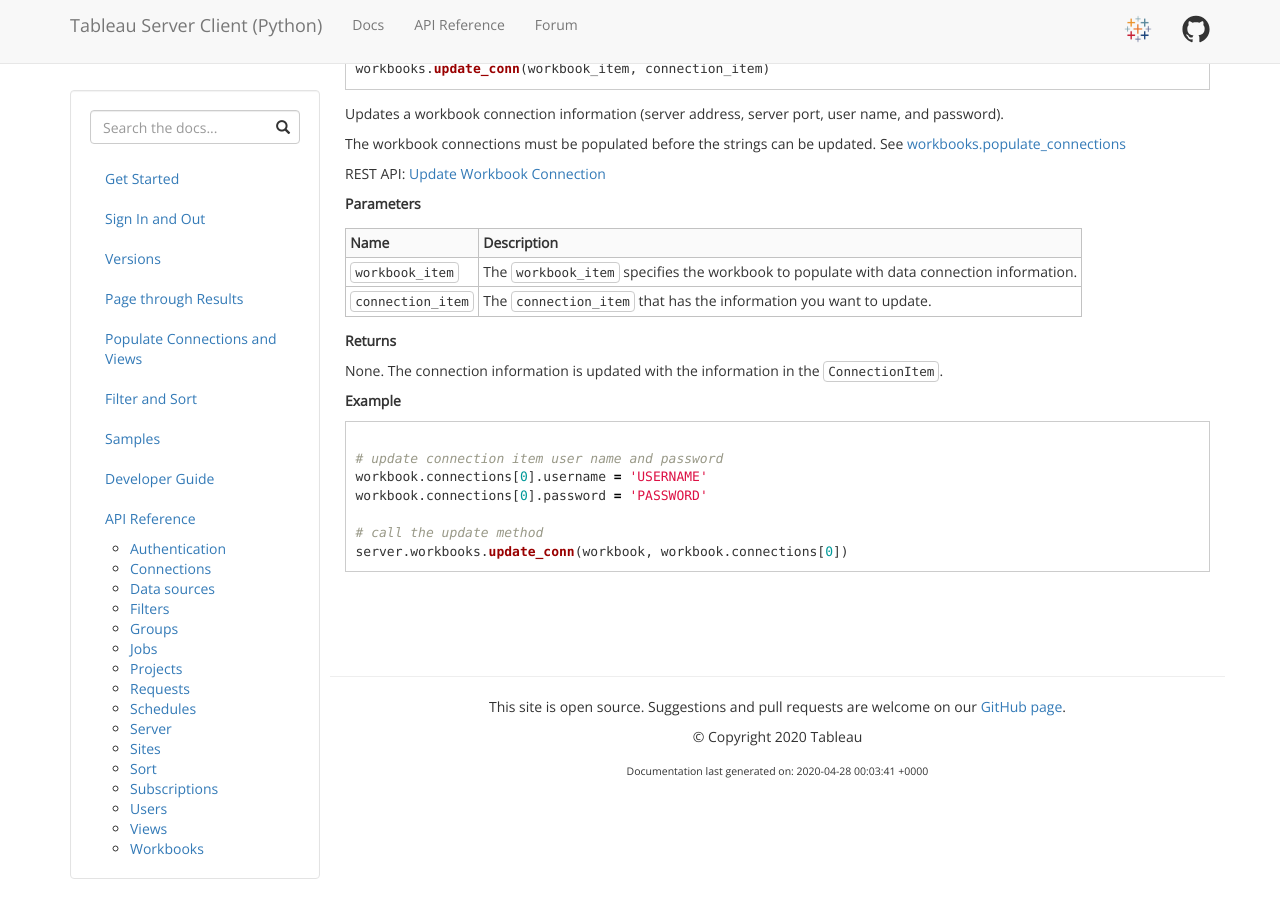
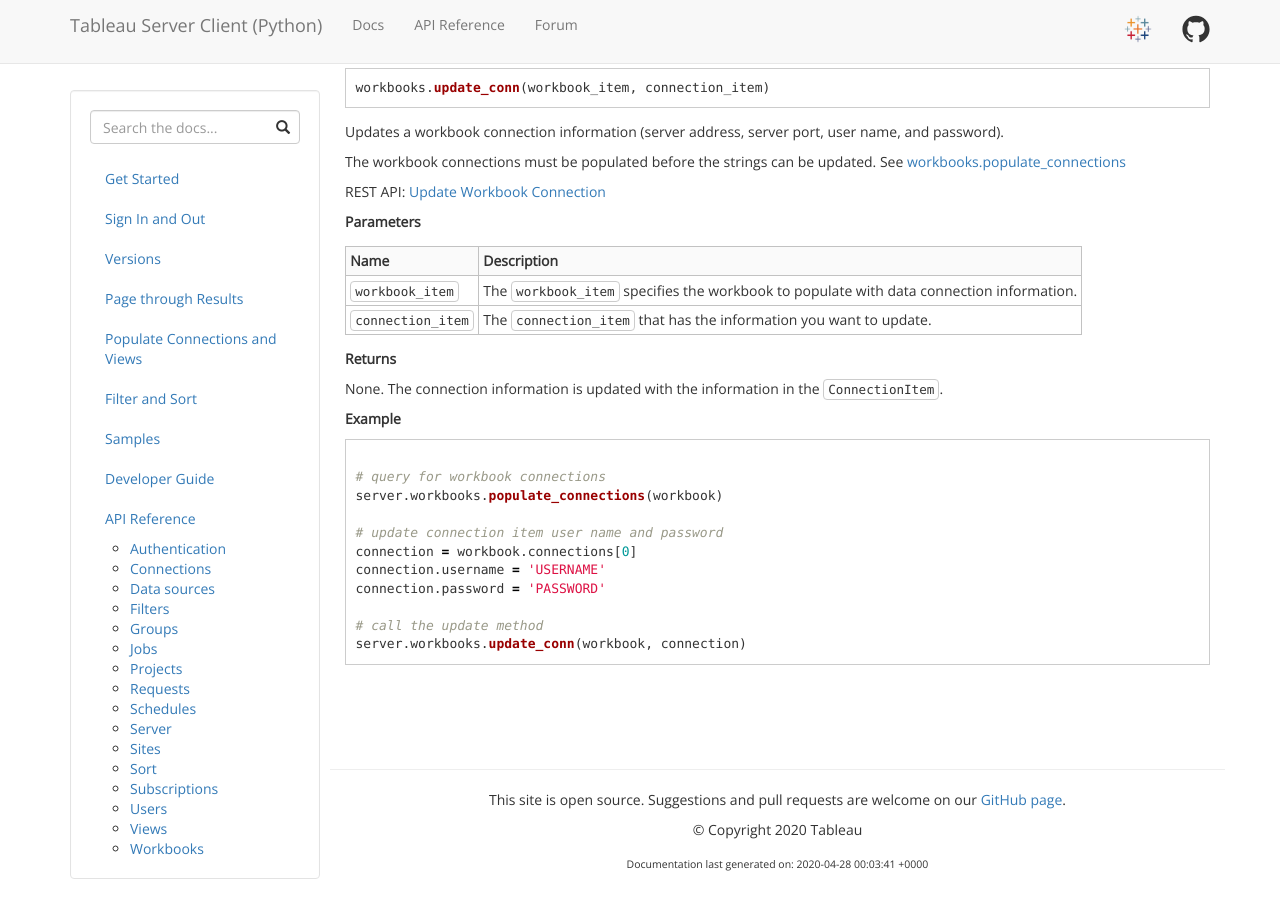
Before and after one commit to tableau/server-client-python, a Jekyll site: the page built from docs/api-ref.md, in a window 1280 px wide and 900 px high, scrolled down 70078 px. Built offline with Jekyll 4.4.1, drawn with Linux system fonts in a browser that asks for light colours; some of the changed text lies outside the part shown.

Commit message:
[DOC] Fix connection usage in docs
Fixing errors in the sample code for using datasource/workbook connections. The populate_connections method for workbook/datasource is implemented using the fetcher pattern, so it is best practice to save the connection items in a separate variable.

````diff
--- a/docs/api-ref.md
+++ b/docs/api-ref.md
@@ -491,9 +491,10 @@
   server.datasources.populate_connections(datasource)
 
 # print the information about the first connection item
-  print(datasource.connections[0].connection_type)
-  print(datasource.connections[0].id)
-  print(datasource.connections[0].server_address)
+  connection = datasource.connections[0]
+  print(connection.connection_type)
+  print(connection.id)
+  print(connection.server_address)
 
   ...
 
@@ -4026,13 +4027,17 @@
 
 ```py
 
+# query for workbook connections
+server.workbooks.populate_connections(workbook)
+
 # update connection item user name and password
-workbook.connections[0].username = 'USERNAME'
-workbook.connections[0].password = 'PASSWORD'
+connection = workbook.connections[0]
+connection.username = 'USERNAME'
+connection.password = 'PASSWORD'
 
 # call the update method
-server.workbooks.update_conn(workbook, workbook.connections[0])
-```
-
-<br>
-<br>
+server.workbooks.update_conn(workbook, connection)
+```
+
+<br>
+<br>
````
